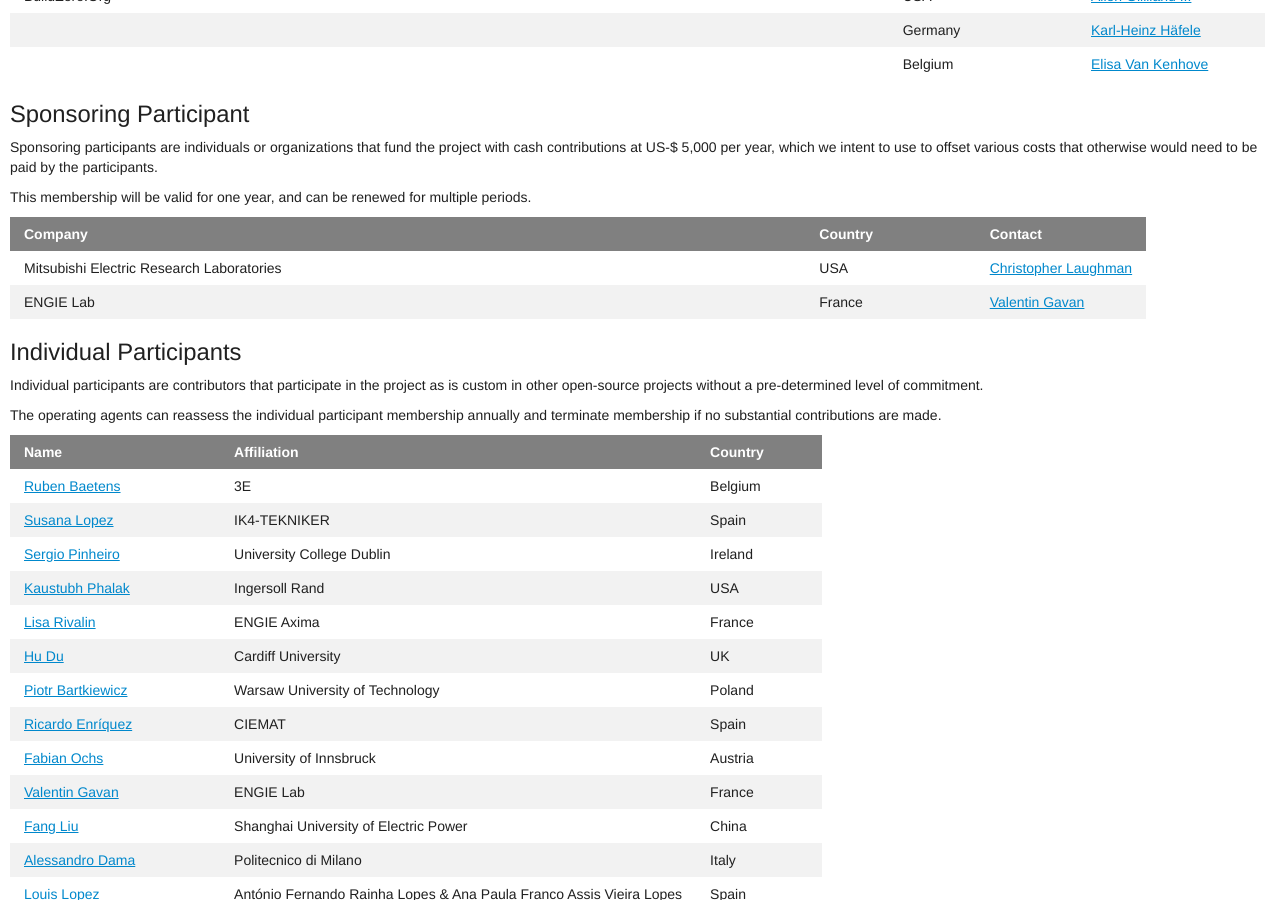
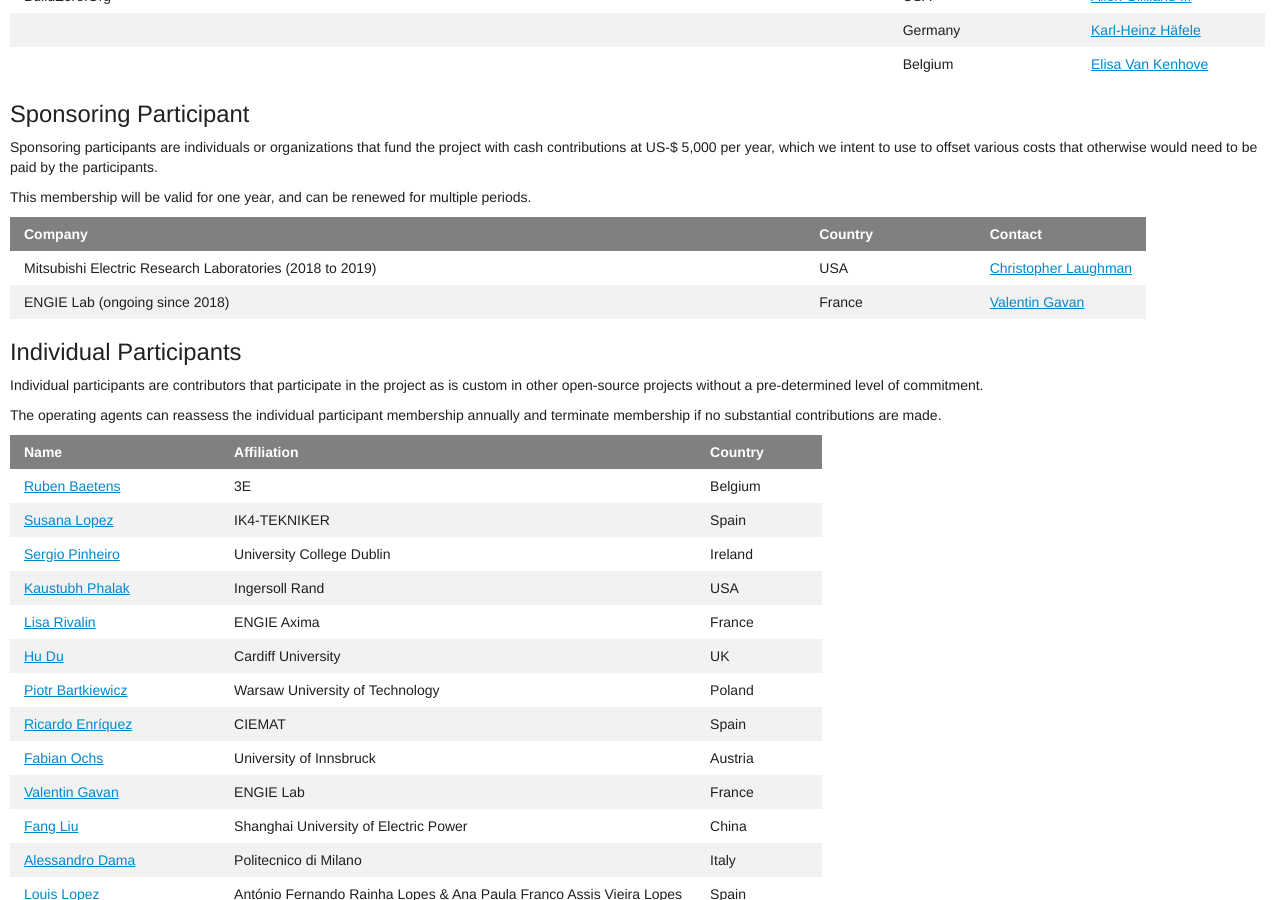
Before and after one commit to ibpsa/project1, a Jekyll site: the page built from participation.md, in a window 1280 px wide and 900 px high, scrolled down 1804 px. Built offline with Jekyll 4.4.1, drawn with Linux system fonts in a browser that asks for light colours; nearby versions of some CDN libraries.

Commit message:
Added years to sponsoring participant

```diff
--- a/_data/sponsoring_participants.yml
+++ b/_data/sponsoring_participants.yml
@@ -1,11 +1,11 @@
 - date_joined:   1/5/2016
   contact_name:  Christopher Laughman
   contact_email: laughman@merl.com
-  company:       Mitsubishi Electric Research Laboratories
+  company:       Mitsubishi Electric Research Laboratories (2018 to 2019)
   country:       USA
 
 - date_joined:   8/2/2017
   contact_name:  Valentin Gavan
   contact_email: valentin.gavan@engie.com
-  company:       ENGIE Lab
+  company:       ENGIE Lab (ongoing since 2018)
   country:       France
```
